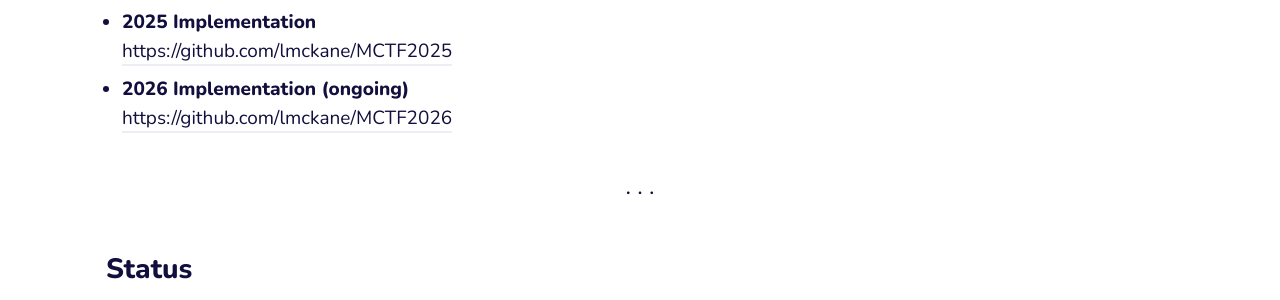
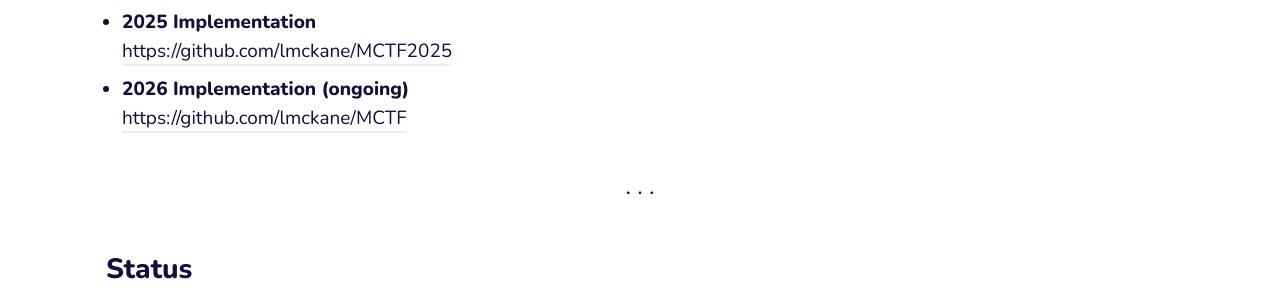
Before and after one commit to lmckane/lmckane, a Jekyll site: the page built from _projects/MCTF.md, in a window 1280 px wide and 900 px high, scrolled down 3405 px. Shown: the part 155-455 px from the top of the window. Built offline with Jekyll 4.4.1, drawn with Linux system fonts in a browser that asks for light colours; some of the changed lines change nothing that is shown.

Commit message:
Update link for 2026 Implementation

```diff
--- a/_projects/MCTF.md
+++ b/_projects/MCTF.md
@@ -95,7 +95,7 @@
 - **2025 Implementation**
 [https://github.com/lmckane/MCTF2025](https://github.com/lmckane/MCTF2025)
 - **2026 Implementation (ongoing)**
-[https://github.com/lmckane/MCTF2026](https://github.com/lmckane/MCTF2026)
+[https://github.com/lmckane/MCTF](https://github.com/lmckane/MCTF)
 
 ---
 
```
